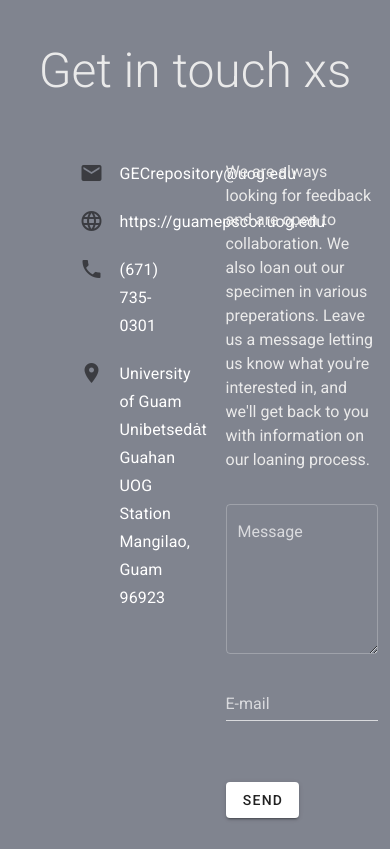
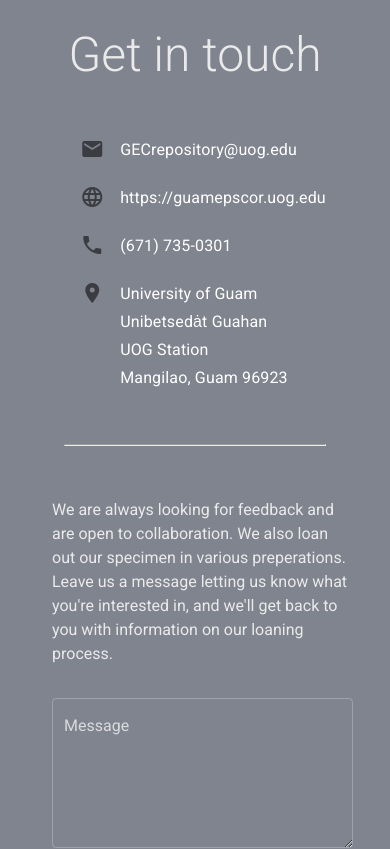
Before and after one commit to OIT-UOG/specify-vue-frontpage, a Vue app: page / in a window 390 px wide. Shown: the part 3480-4329 px from the top of the page. Built offline with nearby package versions, Linux system fonts and the light colour scheme.

Commit message:
responsive contacts

```diff
--- a/src/App.vue
+++ b/src/App.vue
@@ -396,6 +396,11 @@
 </script>
 
 <style>
+html, body {
+    width: 100%;
+    overflow-x: hidden;
+}
+
 @media (min-width: 1904px) {
   .container {
     max-width: 1264px;
--- a/src/components/Contact.vue
+++ b/src/components/Contact.vue
@@ -1,17 +1,20 @@
 <template>
     <v-container secondary fluid dark style="background-color: #80848f !important" ma-0 pa-0>
         <v-container secondary dark style="background-color: #80848f !important">
-            <v-spacer class="py-6"></v-spacer>
-            <v-layout justify-center align-center dark mb-12>
-                <h1 class="display-2 font-weight-light" dark style="color: #eaeaea">Get in touch {{tiny ? 'xs' : ''}}</h1>
-            </v-layout>
-            <v-spacer class="py-2"></v-spacer>
-            <v-layout align-start justify="space-around" align="start" class="d-flex pb-8 flex-wrap">
-                <v-flex xs0 md1></v-flex>
-                <v-flex xs4 mx-10 style="color: #eaeaea">
+            <v-spacer class="py-4"></v-spacer>
+            <v-row justify-center align-center dark class="mb-9">
+                <v-col cols="12" justify="center">
+                    <h1 class="display-2 font-weight-light text-center" dark style="color: #eaeaea">Get in touch</h1>
+                </v-col>
+            </v-row>
+            <v-spacer class="py-1"></v-spacer>
+            <v-row align-start justify="space-around" align="start" class="d-flex pb-8 flex-wrap" :style="$vuetify.breakpoint.width >= 732 ? '' : 'overflow: srcoll;'">
+                <v-col cols="1" v-if="$vuetify.breakpoint.mdAndUp"></v-col>
+                <v-col cols="4" class="mx-10" style="color: #eaeaea; width: fit-content; box-sizing: border-box; display: inline-table">
                     <div class="d-flex align-top mb-5"
                         v-for="(c, i) in contacts"
                         :key="i"
+                        style="width: fit-content"
                     >
                         <v-hover class="contact-btn">
                             <v-layout
@@ -27,7 +30,8 @@
                             </v-layout>
                         </v-hover>
                     </div>
-                    <v-spacer class="py-12"></v-spacer>
+                    <v-spacer :class="$vuetify.breakpoint.width >= 732 ? 'py-12' : 'py-2'"></v-spacer>
+                    <hr v-if="$vuetify.breakpoint.width < 732" class="mb-7 mt-4">
                     <!-- <div
                         class="d-flex align-top ml-12"
                         v-for="(c, i) in cites"
@@ -41,9 +45,9 @@
                             target="_blank"
                         >{{c.name}}</a>
                     </div> -->
-                </v-flex>
-                <!-- <v-flex xs1></v-flex> -->
-                <v-flex xs5 style="color: #eaeaea">
+                </v-col>
+                <v-col :cols="$vuetify.breakpoint.width >= 732 ? 5 : 10" style="color: #eaeaea" :class="$vuetify.breakpoint.width >= 732 ? '' : ' mx-10'">
+                    <!-- <v-flex xs1></v-flex> -->
                     <p>
                         We are always looking for feedback and are open to collaboration.
                         We also loan out our specimen in various preperations.
@@ -92,9 +96,9 @@
                             </v-slide-y-transition>
                         </v-flex>
                     </v-layout>
-                </v-flex>
-                <v-flex xs1></v-flex>
-            </v-layout>
+                </v-col>
+                <v-col cols="1" v-if="$vuetify.breakpoint.width >= 732"></v-col>
+            </v-row>
 
         </v-container>
     </v-container>
```
